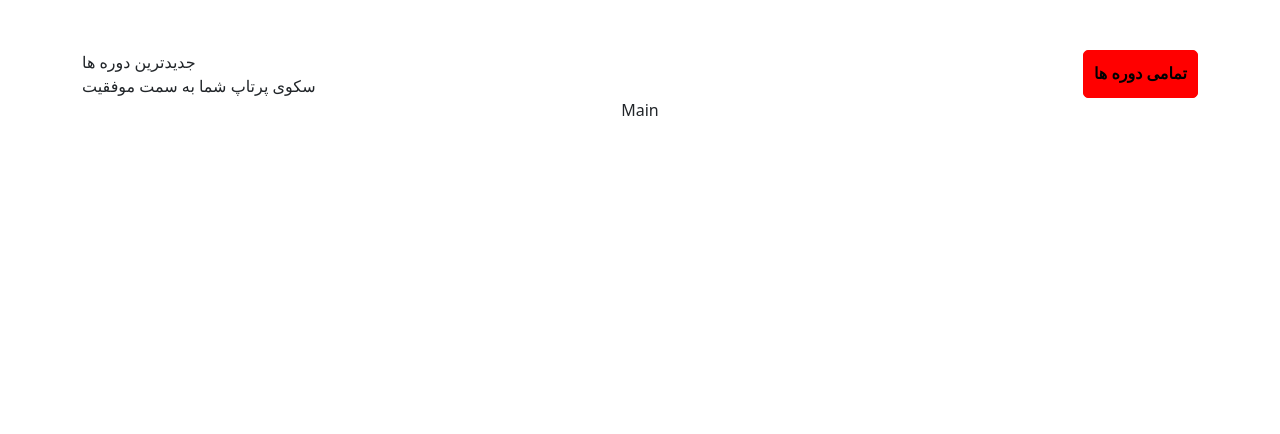
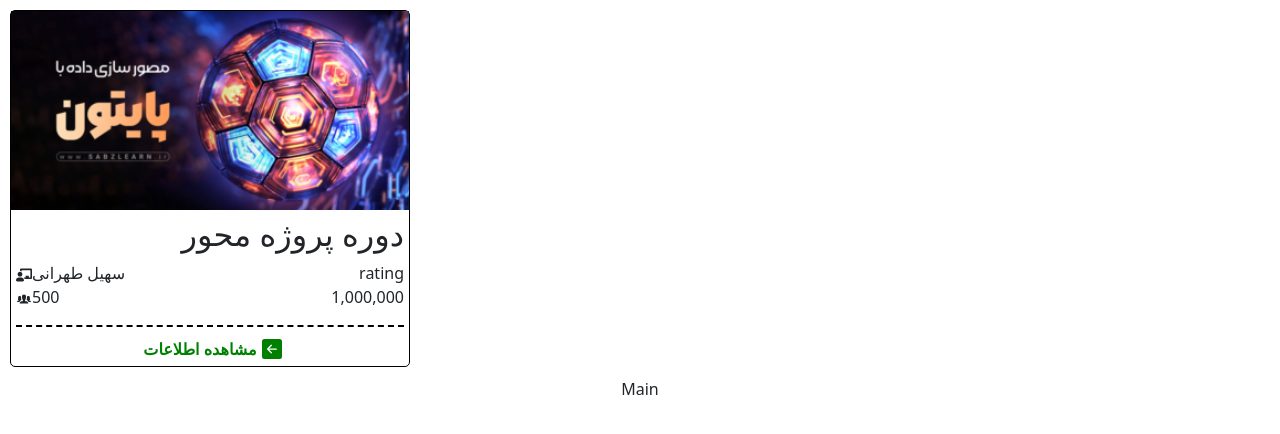
Before and after one commit to soheil-tehi/E-commerce, a React (Create React App) app: page / in a window 1280 px wide. Shown: the top 434 px of the page. Built offline with nearby package versions, Linux system fonts and the light colour scheme; the HTML template or start-up script is replaced by a standard one.

Commit message:
Create CourseBox

```diff
--- a/src/App.tsx
+++ b/src/App.tsx
@@ -5,6 +5,7 @@ import routes from './Routes';
 import './App.css';
 import Navbar from './Components/Navabar/Navbar';
 import CoursesHeader from './Components/CoursesHeader/CoursesHeader';
+import CourseBox from './Components/CourseBox/CourseBox';
 
 
 function App() {
@@ -14,7 +15,7 @@ function App() {
   return (
     <div className="App">
       <Navbar />
-      <CoursesHeader />
+      <CourseBox />
       {router}
     </div>
   );
--- /dev/null
+++ b/src/Components/CourseBox/CourseBox.css
@@ -0,0 +1,63 @@
+.course {
+    margin: 150px auto;
+    border: 1px solid black;
+    width: 400px;
+    border-radius: 5px;
+    transition: 0.4s;
+    margin: 10px;
+}
+
+.course:hover {
+    box-shadow: 0px 0px 17px 15px rgba(0, 0, 0, 0.1);
+}
+
+.course-cover img {
+    width: 100%;
+}
+
+.course-info {
+
+    padding: 5px;
+}
+
+.course-title {
+    text-align: right;
+}
+
+.course-teacher-rating {
+    display: flex;
+    justify-content: space-between;
+}
+
+.course-teacher {}
+
+.course-rating {}
+
+.course-student-price {
+    display: flex;
+    justify-content: space-between;
+    border-bottom: 2px dashed black;
+}
+
+.course-student {}
+
+.course-price {}
+
+.course-footer {
+    display: flex;
+    align-items: center;
+    align-items: center;
+    justify-content: center;
+    padding: 5px;
+    color: green;
+}
+
+.course-footer-link {
+    text-decoration: none;
+    font-weight: bold;
+    color: green;
+    margin: 0 5px;
+
+
+
+}
--- /dev/null
+++ b/src/Components/CourseBox/CourseBox.tsx
@@ -0,0 +1,48 @@
+import React from 'react';
+import { FaChalkboardTeacher } from 'react-icons/fa';
+import { IoIosPeople } from 'react-icons/io';
+import { BsFillArrowLeftSquareFill } from 'react-icons/bs';
+
+import './CourseBox.css'
+
+function CourseBox() {
+    return (
+        <>
+            <div className="course">
+                <div className="course-cover">
+                    <img src="/images/course-cover.png" alt="course-cover" />
+                </div>
+                <div className="course-info">
+                    <h2 className="course-title">دوره پروژه محور</h2>
+                    <div className="course-teacher-rating">
+                        <div className="course-teacher">
+                            <FaChalkboardTeacher />
+                            <span>سهیل طهرانی</span>
+                        </div>
+                        <div className="course-rating">
+                            <span>rating</span>
+                        </div>
+                    </div>
+
+                    <div className="course-student-price">
+                        <div className="course-student">
+                            <IoIosPeople />
+                            <span>500</span>
+                        </div>
+
+                        <p className='course-price'>1,000,000</p>
+
+                    </div>
+                </div>
+                <div className="course-footer">
+                    <a className='course-footer-link' href="#">مشاهده اطلاعات</a>
+                    <BsFillArrowLeftSquareFill style={{ fontSize: "20px" }} />
+                </div>
+            </div>
+
+
+        </>
+    )
+}
+
+export default CourseBox
```
Also changed, not shown: public/images/course-cover.png (added).
